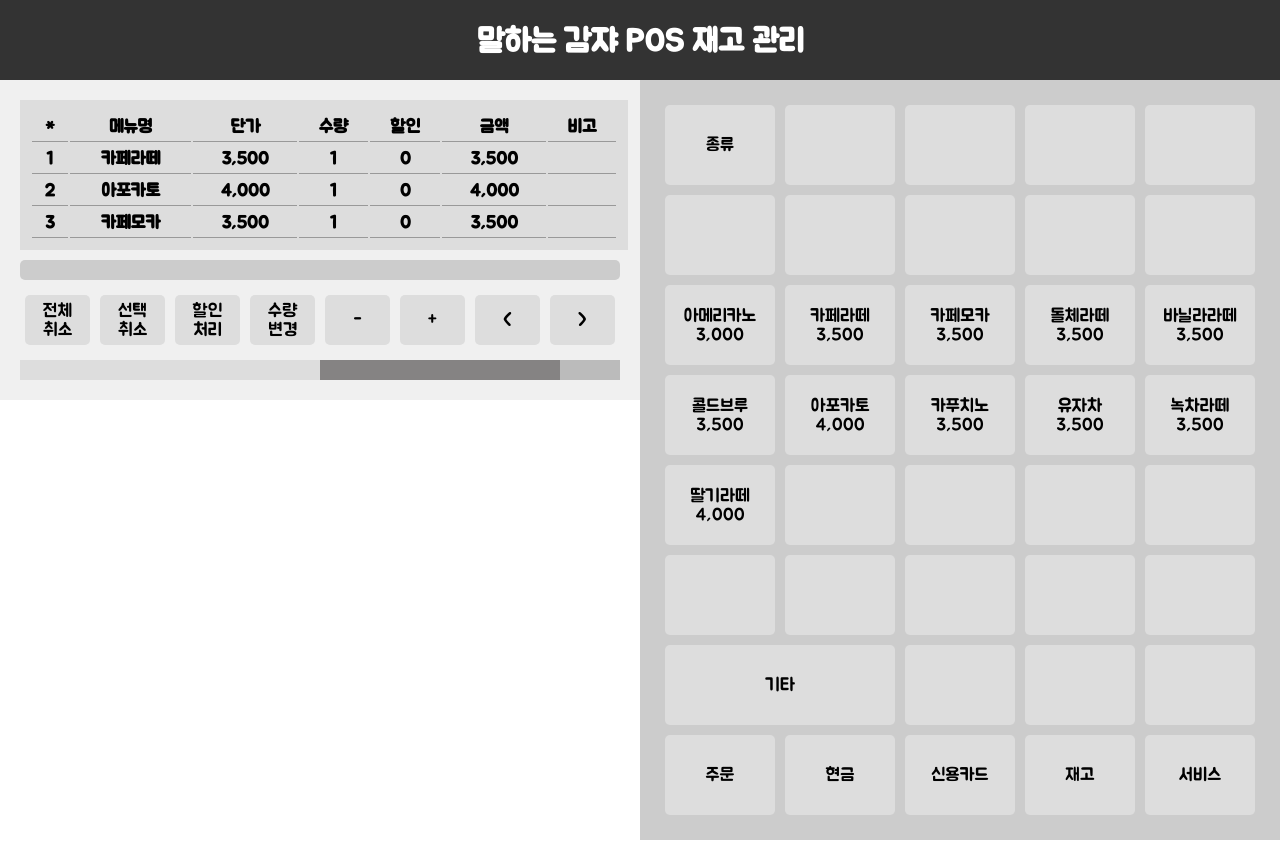
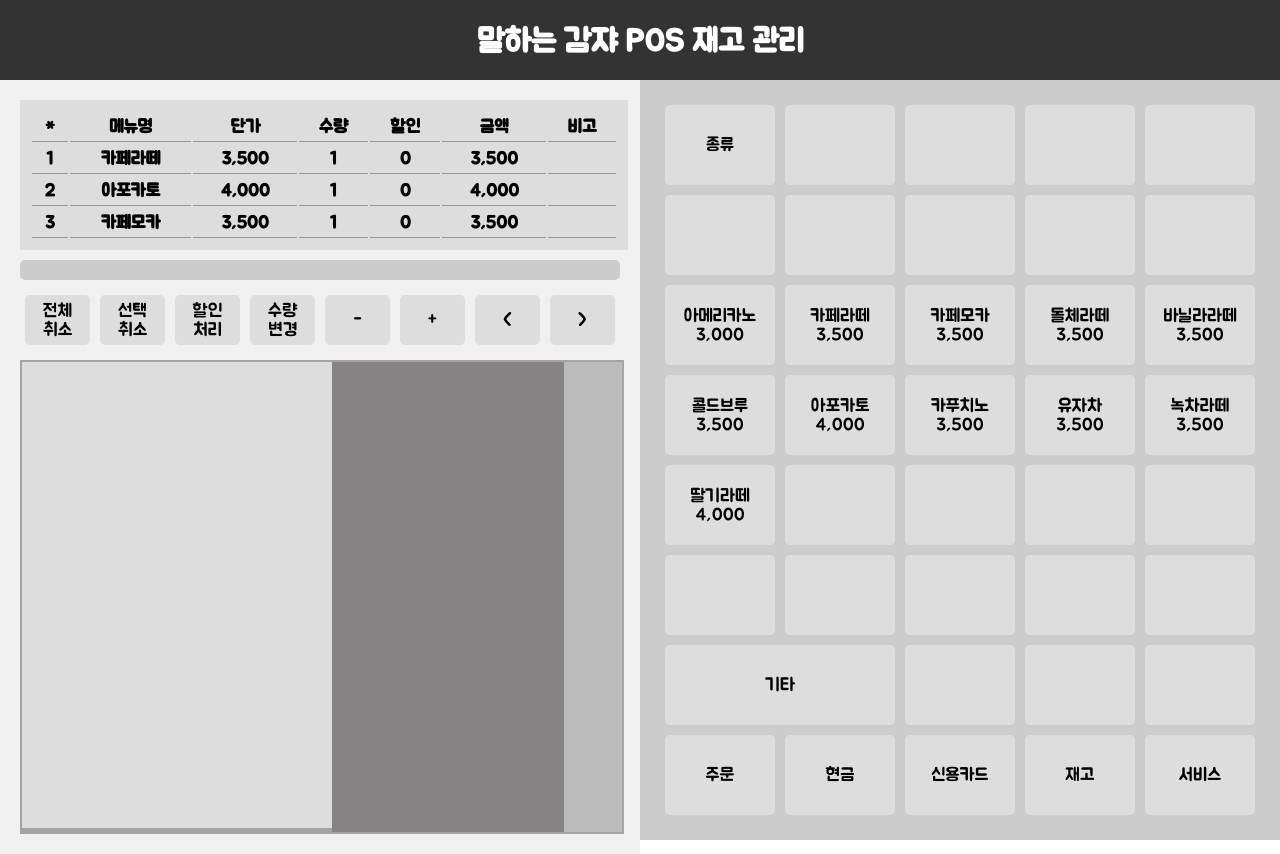
Before and after one commit to minju-sin/capstone, a React (Create React App) app in the folder frontend/: page / in a window 1280 px wide. Built offline with nearby package versions, Linux system fonts and the light colour scheme.

Commit message:
왼쪽 아래 정보 디자인

```diff
--- a/frontend/src/components/styles/PosLeftCSS.js
+++ b/frontend/src/components/styles/PosLeftCSS.js
@@ -77,15 +77,37 @@ export const StyledButton = styled.button`
 
 export const StyledLeftFourth = styled.div`
     width: 100%;
-    height: 50%; /* 왼쪽 반절의 50% */
+    height: 470px;
     background-color: #a4a4a4;
     display: flex;
+    padding: 2px;
 `;
 
 export const StyledLeftFourthLeft = styled.div`
     width: 50%;
-    height: 100%;
+    height: 95%;
     background-color: #ddd;
+    display: flex;
+    flex-direction: column;
+    justify-content: space-around;
+    align-items: center;
+    padding: 10px;
+`;
+
+export const StyledLeftFourthLeft2 = styled.div`
+    display: flex;
+    justify-content: space-around;
+    width: 100%;
+`;
+
+export const StyledLeftFourthLeftButton = styled.button`
+    width: calc(33.3% - 10px); /* 버튼 간격과 여백을 고려하여 설정 */
+    height: 2px;
+    margin: 1px;
+    background-color: #ddd;
+    border: none;
+    border-radius: 5px;
+    cursor: pointer;
 `;
 
 export const StyledLeftFourthMiddle = styled.div`
```
